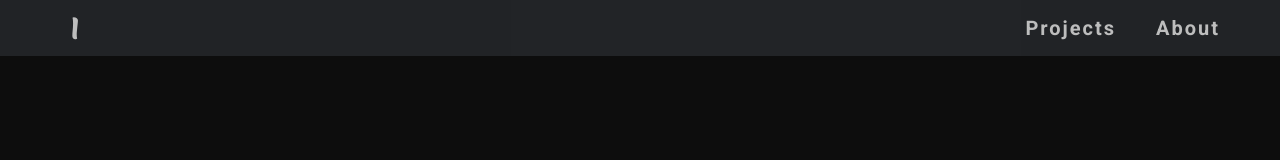
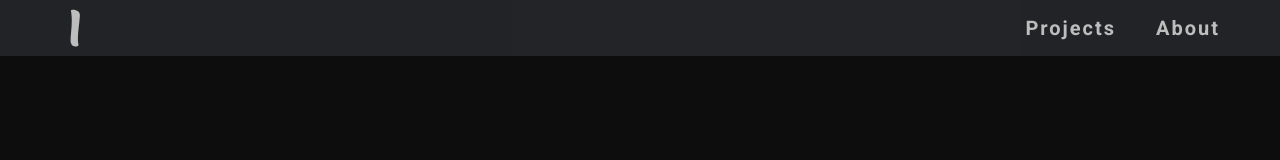
Before and after one commit to Babywise/islamahmed.ca, a React (Vite) app: page / in a window 1280 px wide. Shown: the top 160 px of the page. Built offline with nearby package versions, Linux system fonts and the light colour scheme.

Commit message:
IA-33 Updated logo css to match website theme

```diff
--- a/src/App.css
+++ b/src/App.css
@@ -57,13 +57,8 @@ button:hover .hamburger-button > span {
 }
 
 .logo {
-  @apply h-[6em] p-2 transition-all duration-200 ease-in-out;
-}
-.logo:hover {
-  @apply drop-shadow-[0_0_2em_#646cffaa];
-}
-.logo.react:hover {
-  @apply drop-shadow-[0_0_2em_#61dafbaa];
+  @apply transition-all duration-200 ease-in-out;
+  @apply hover:text-general-80 hover:drop-shadow-[0_0_0.25em_theme(colors.general[10]/0.75)];
 }
 
 @keyframes spin {
```
